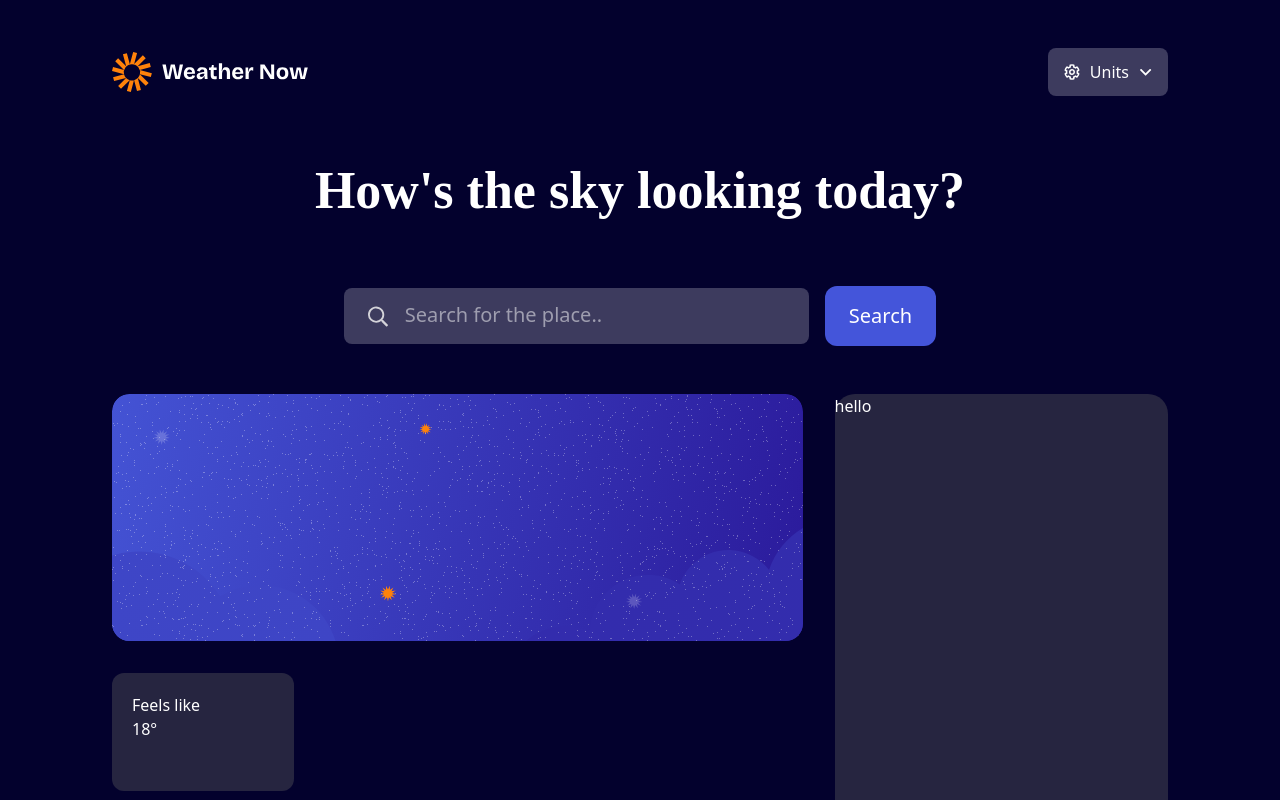
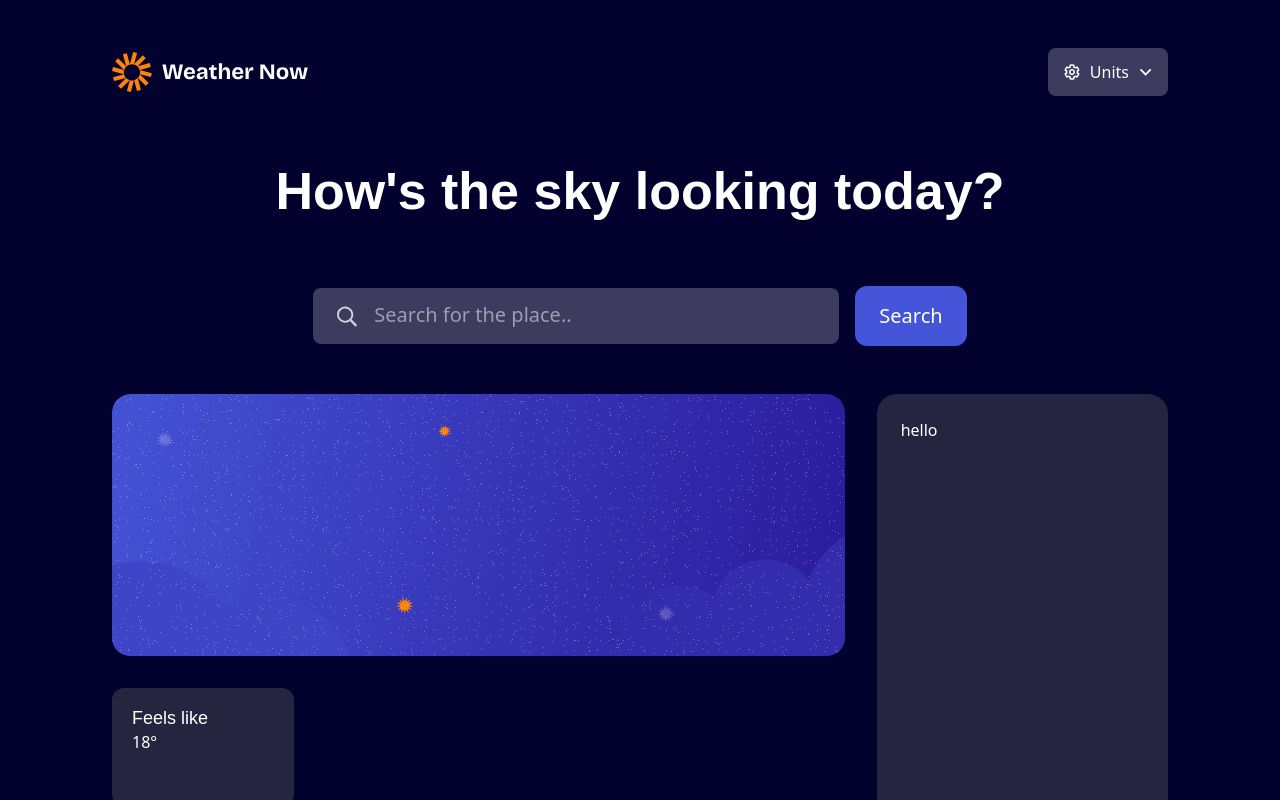
Before and after one commit to Legaz-le/weather-app-main, a React (Vite) app: page / in a window 1280 px wide. Shown: the top 800 px of the page. Built offline with nearby package versions, Linux system fonts and the light colour scheme.

Commit message:
made align correct this time

```diff
--- a/src/components/Bodyelements/BottomTable.tsx
+++ b/src/components/BodyElements/BottomTable.tsx
@@ -1,4 +1,4 @@
-import { WeatherForecast } from "../BodyElements/Boxes/weatherForecast";
+import { WeatherForecast } from "./Boxes/weatherForecast";
 
 export const BottomTable = () => {
   return (
--- /dev/null
+++ b/src/components/BodyElements/Boxes/weatherInfo.tsx
@@ -0,0 +1,10 @@
+
+
+export const WeatherInfo = () => {
+  return (
+    <div className="p-5 gap-6 bg-[#262540] w-[182px] h-[118px] rounded-xl text-start">
+        <p className="font-DM-Sans text-lg">Feels like</p>
+        <span>18°</span>
+    </div>
+  )
+}
--- a/src/components/Bodyelements/SideTable.tsx
+++ b/src/components/BodyElements/SideTable.tsx
@@ -1,6 +1,6 @@
 export const SideTable = () => {
   return (
-    <div className="w-[384px] bg-[#262540] rounded-[20px]">
+    <div className="w-[384px] p-6 bg-[#262540] rounded-[20px]">
       hello
     </div>
   );
--- a/src/components/Bodyelements/Boxes/weatherInfo.tsx
+++ /dev/null
@@ -1,10 +0,0 @@
-
-
-export const WeatherInfo = () => {
-  return (
-    <div className="p-5 gap-6 bg-[#262540] w-[182px] h-[118px] rounded-xl">
-        <p>Feels like</p>
-        <span>18°</span>
-    </div>
-  )
-}
--- a/src/components/MainBody.tsx
+++ b/src/components/MainBody.tsx
@@ -5,9 +5,9 @@ import { SideTable } from "./BodyElements/SideTable";
 export const MainBody = () => {
   return (
     <div className="flex w-full">
-      <div className="">
-        <MainInfo/>
-        <BottomTable/>
+      <div className="w-full">
+        <MainInfo />
+        <BottomTable />
       </div>
       <SideTable />
     </div>
--- a/src/components/TopSide.tsx
+++ b/src/components/TopSide.tsx
@@ -14,10 +14,10 @@ export const TopSide = () => {
           <img src={dropdown} alt="icon-dropDrown" />
         </button>
       </div>
-      <div className="flex flex-col items-center justify-center   mt-16">
+      <div className="flex flex-col items-center justify-center  mt-16">
         <h1 className="text-[52px] font-family font-[700]">How's the sky looking today?</h1>
-        <div className="flex items-center justify-center mt-16 w-full gap-4">
-          <div className="flex bg-Neutral-600 p-2 w-[465px] rounded-lg py-4 px-6 max gap-4 items-center">
+        <div className="flex items-center justify-center mt-16  gap-4">
+          <div className="flex bg-Neutral-600 p-2 w-[526px] rounded-lg py-4 px-6  gap-4 items-center">
             <img src={search} alt="search-icon" />
             <input
               type="search"
--- a/src/index.css
+++ b/src/index.css
@@ -20,7 +20,12 @@ html {
 }
 
 .font-family {
-  font-family: "Bricolage Grotesque";
+  font-family: "Bricolage Grotesque", sans-serif;
   line-height: 120%;
   text-align: center;
 }
+
+.font-DM-Sans {
+  font-family: "DM Sans",sans-serif;
+  line-height: 120%;
+}
```
Also changed, not shown: src/components/BodyElements/Boxes/weatherForecast.tsx (renamed from src/components/Bodyelements/Boxes/weatherForecast.tsx), src/components/BodyElements/MainInfo.tsx (renamed from src/components/Bodyelements/MainInfo.tsx).
